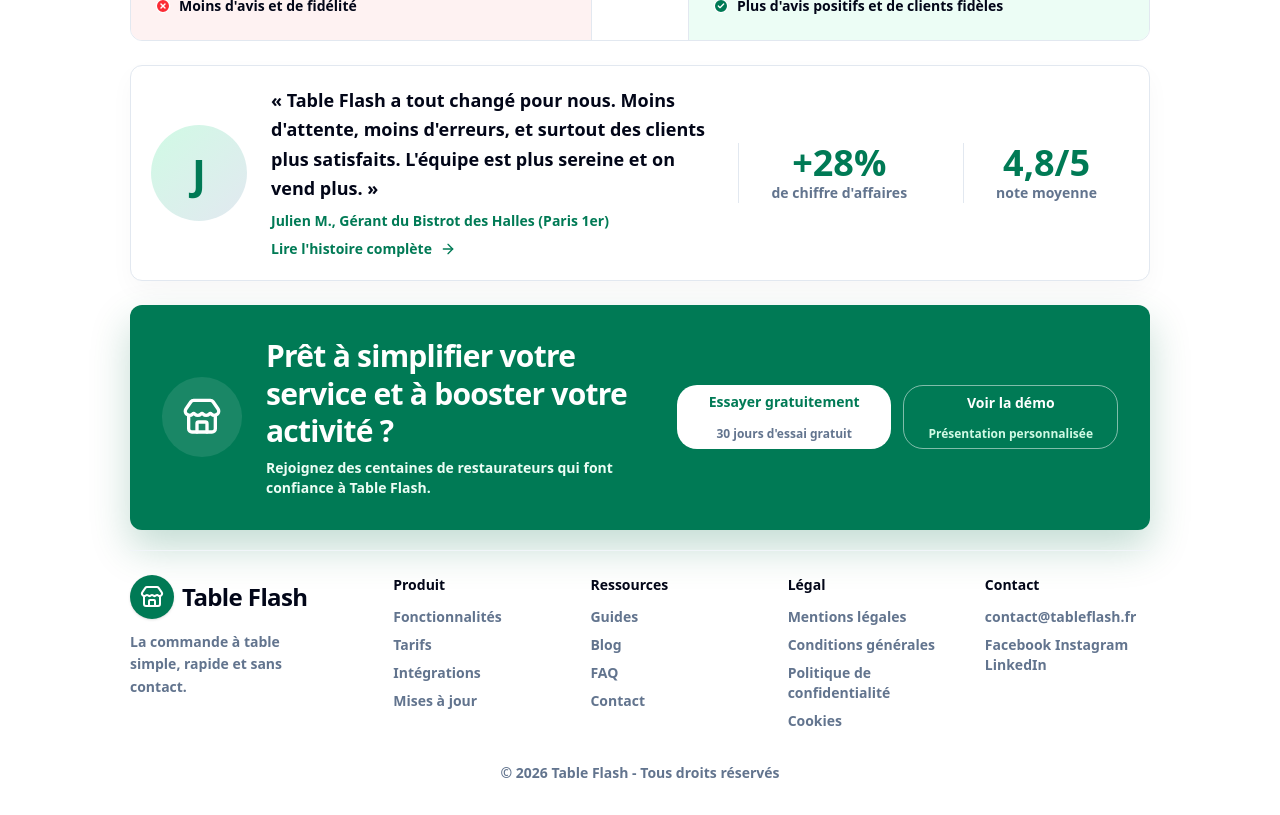
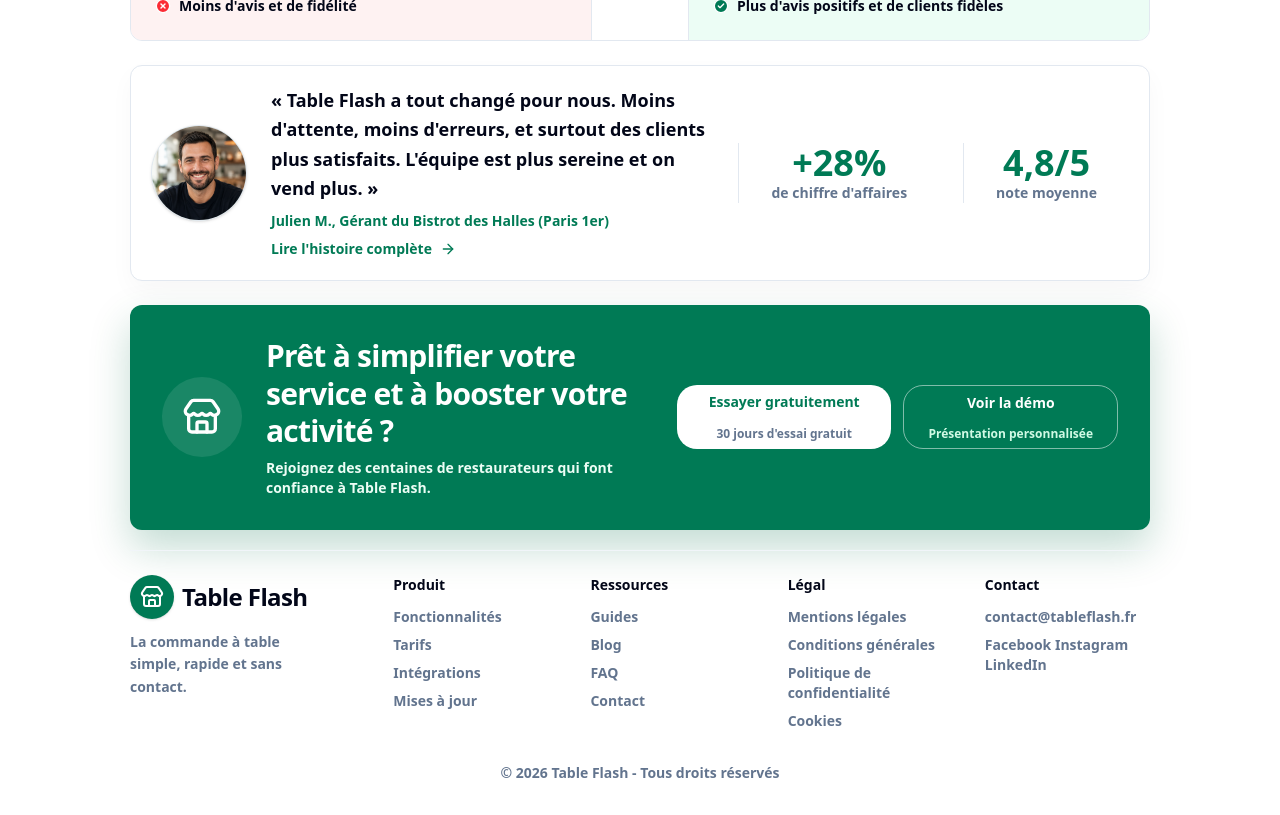
Before and after one commit to Loco66666/tableflash-final, a Next.js app: page /site in a window 1280 px wide. Shown: the part 2380-3195 px from the top of the page. Built offline with nearby package versions, Linux system fonts and the light colour scheme.

Commit message:
style: add testimonial portrait

```diff
--- a/src/app/site/page.tsx
+++ b/src/app/site/page.tsx
@@ -468,8 +468,14 @@
 
       <section className="mx-auto w-full max-w-265 px-5 py-3">
         <div className="grid gap-6 rounded-xl border border-slate-200 bg-white p-5 shadow-[0_10px_25px_rgba(15,23,42,0.03)] md:grid-cols-[auto_1fr_auto_auto] md:items-center">
-          <div className="size-24 overflow-hidden rounded-full bg-linear-to-br from-emerald-100 to-slate-200">
-            <div className="grid h-full place-items-center text-[42px] font-black text-emerald-700">J</div>
+          <div className="size-24 overflow-hidden rounded-full border border-slate-200 bg-emerald-50 shadow-sm">
+            <Image
+              src="/images/julien-testimonial.png"
+              alt="Julien, g?rant du Bistrot des Halles"
+              width={160}
+              height={160}
+              className="h-full w-full object-cover"
+            />
           </div>
 
           <div>
```
Also changed, not shown: public/images/julien-testimonial.png (added).
